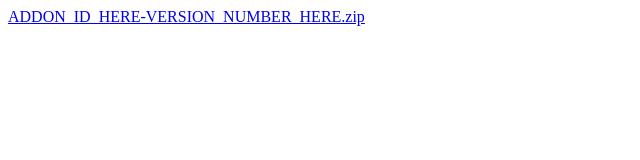
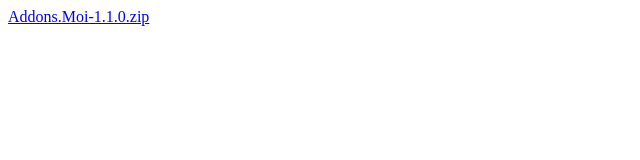
Before and after one commit to moi1301/Moi, a plain HTML site: page index.html in a window 1280 px wide. Shown: the whole page, without its empty margins (0-640 px from the left). Drawn offline with Linux system fonts and the light colour scheme.

Commit message:
Edito Index

```diff
--- a/index.html
+++ b/index.html
@@ -1,2 +1,2 @@
 <!DOCTYPE html>
-<a href="ADDON_ID_HERE-VERSION_NUMBER_HERE.zip">ADDON_ID_HERE-VERSION_NUMBER_HERE.zip</a>
+<a href="Addons.Moi-1.1.0.zip">Addons.Moi-1.1.0.zip</a>
```
